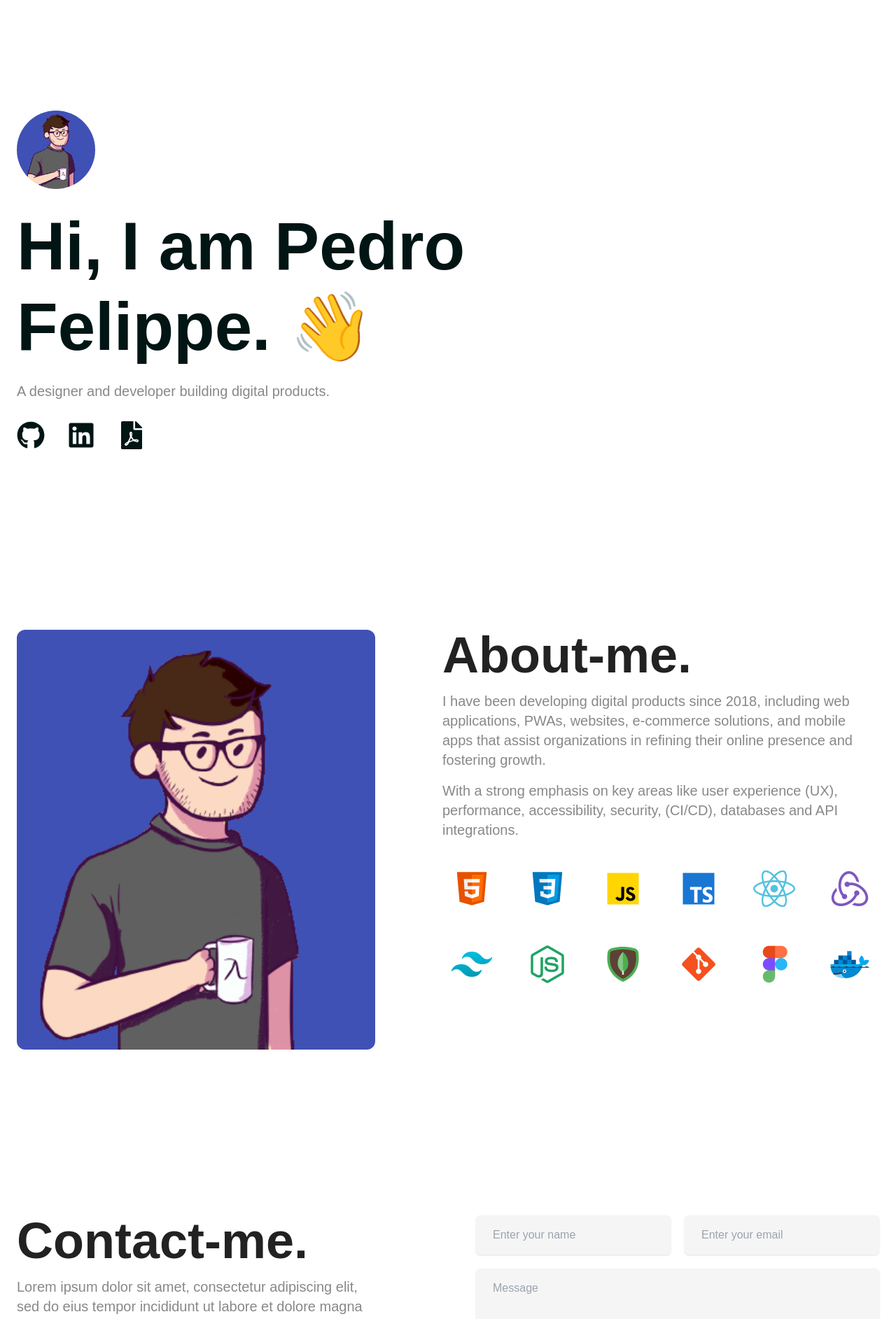
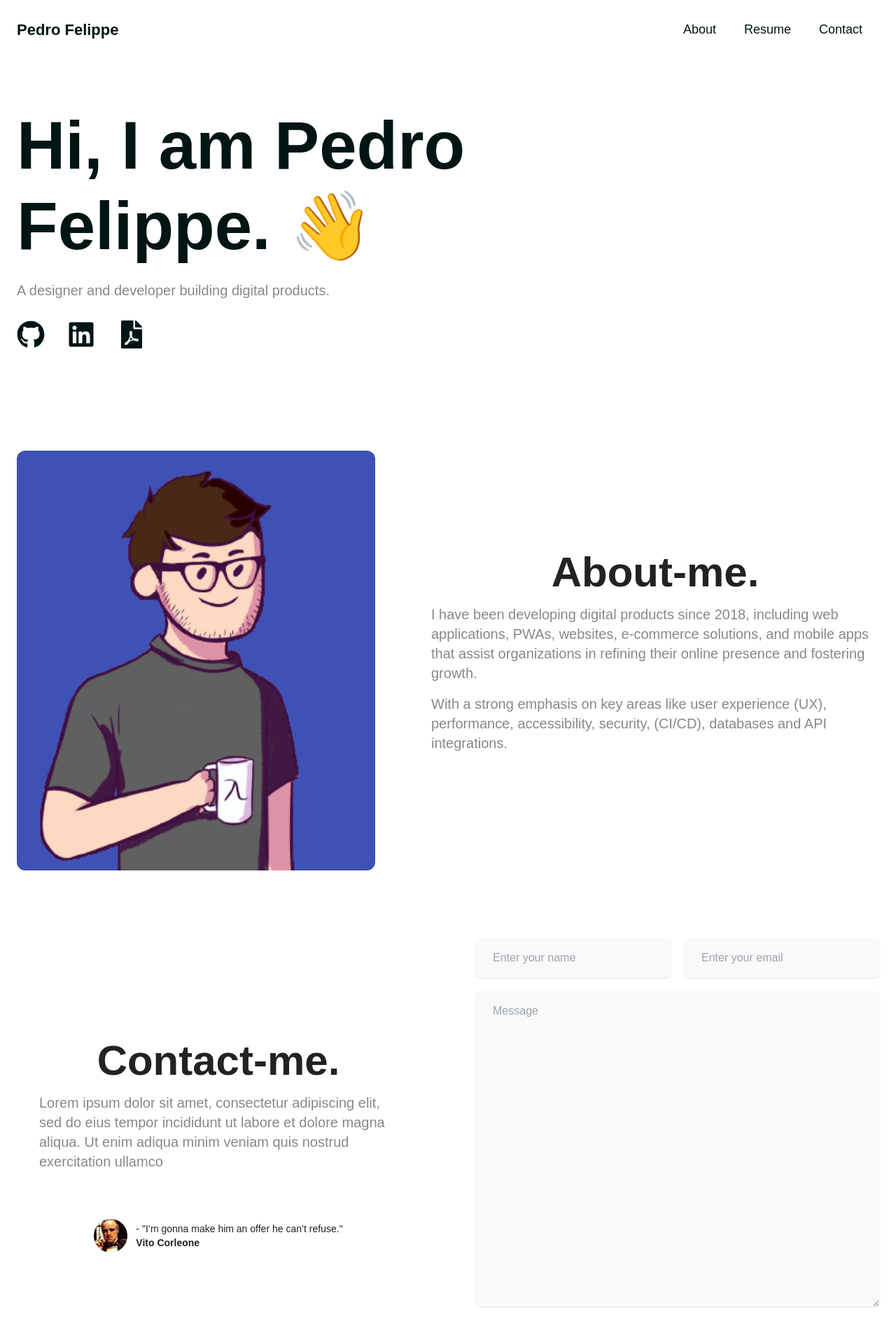
Before and after one commit to pefelippe/Portfolio, a Next.js app: page / in a window 1280 px wide. Shown: the top 1885 px of the page at 70% size. Built offline with nearby package versions, Linux system fonts and the light colour scheme.

Commit message:
refactpr

```diff
--- a/pages/_app.tsx
+++ b/pages/_app.tsx
@@ -6,12 +6,12 @@ import "../styles/globals.css";
 import type { AppProps } from "next/app";
 import Head from "next/head";
 // import Footer from "../src/components/layout/Footer";
-// import Header from "../src/components/layout/Header";
+import Header from "../src/components/layout/Header";
 export default function App({ Component, pageProps }: AppProps) {
   return (
     <motion.div
       className={`
-    overflow-x-hidden overflow-y-scroll h-screen min-h-fit min-w-[400px] mx-auto scroll-smooth w-full
+    overflow-x-hidden overflow-y-scroll h-screen min-h-fit min-w-[400px] mx-auto scroll-smooth w-full z-20
     scrollbar scrollbar-track-gray-400/20 scrollbar-thumb-blue scrollbar-track-[#929af6] overflow-hidden
      font-bricolage-grotesque bg-[##FBFFFE text-[#001514]`}
     >
@@ -24,7 +24,7 @@ export default function App({ Component, pageProps }: AppProps) {
 
       <Analytics />
 
-      {/* <Header /> */}
+      <Header />
       <Component {...pageProps} />
       {/* <Footer /> */}
     </motion.div>
--- a/pages/index.tsx
+++ b/pages/index.tsx
@@ -6,7 +6,7 @@ import HeroContent from "../src/content/HeroContent";
 
 export default function Home() {
   return (
-    <motion.div className=" flex flex-col justify-center max-lg:py-[15vh] max-lg:gap-[15vh]   mx-auto w-full  h-fit  min-h-screen  items-start  px-6 overflow-hidden">
+    <motion.div className="z-10 flex flex-col justify-center gap-[5vh] lg:gap-[10vh] pb-[10vh]  mx-auto w-full  h-fit  min-h-screen  items-start  px-6 overflow-hidden">
       <HeroContent />
       <AboutContent />
       <ContactContent />
--- a/src/components/MessageForm.tsx
+++ b/src/components/MessageForm.tsx
@@ -63,7 +63,7 @@ export default function MessageForm({}) {
               {...register("firstName", { required: true, maxLength: 50 })}
               id="first-name"
               placeholder="Enter your name"
-              className="shadow  px-6 py-4 w-full rounded-md focus:outline-none focus:ring focus:ring-blue-500 bg-[#f5f5f5]"
+              className="shadow  px-6 py-4 w-full rounded-md focus:outline-none focus:ring focus:ring-blue-500 bg-[#f9f9f9]"
             />
           </div>
           <input
@@ -71,7 +71,7 @@ export default function MessageForm({}) {
             id="email"
             placeholder="Enter your email"
             type="email"
-            className="shadow  px-6 py-4 w-full rounded-md focus:outline-none focus:ring focus:ring-blue-500 bg-[#f5f5f5]"
+            className="shadow  px-6 py-4 w-full rounded-md focus:outline-none focus:ring focus:ring-blue-500 bg-[#f9f9f9]"
           />
         </div>
 
@@ -80,7 +80,7 @@ export default function MessageForm({}) {
           id="message"
           placeholder="Message"
           className="  px-6 py-4  rounded-md
-            focus:outline-none focus:ring focus:ring-blue-500 min-h-[250px] lg:min-h-[450px] shadow  bg-[#f5f5f5]"
+            focus:outline-none focus:ring focus:ring-blue-500 min-h-[250px] lg:min-h-[450px] shadow  bg-[#f9f9f9]"
         />
 
         <motion.button
--- a/src/components/layout/Header.tsx
+++ b/src/components/layout/Header.tsx
@@ -5,15 +5,13 @@ const Navbar = () => {
   const [open, setOpen] = useState(false);
 
   return (
-    <header className="flex w-full bg-[#121212] absolute z-20">
+    <header className="flex w-full   z-20 backdrop bg-white px-6">
       <div className="flex w-full max-w-7xl mx-auto items-center justify-between">
         <Link href="/#" className="block w-full py-3">
-          <p className="hidden dark:block w-60  text-white text-xl text-semibold">
-            Pedro Felippe
-          </p>
+          <p className="  text-[22px] font-semibold">Pedro Felippe</p>
         </Link>
 
-        <div className="relative flex items-center ml-auto justify-between px-4 text-white">
+        <div className="relative flex items-center ml-auto justify-between ">
           <button
             onClick={() => setOpen(!open)}
             id="navbarToggler"
@@ -32,11 +30,10 @@ const Navbar = () => {
               !open && "hidden"
             } `}
           >
-            <ul className="block lg:flex w-fit">
-              <ListItem NavLink="/#">Home</ListItem>
-              <ListItem NavLink="/#">Payment</ListItem>
-              <ListItem NavLink="/#">About</ListItem>
-              <ListItem NavLink="/#">Blog</ListItem>
+            <ul className="block lg:flex w-fit gap-10 ">
+              <ListItem NavLink="/#about">About</ListItem>
+              <ListItem NavLink="/#">Resume</ListItem>
+              <ListItem NavLink="/#">Contact</ListItem>
             </ul>
           </nav>
         </div>
@@ -53,7 +50,7 @@ const ListItem = ({ children, NavLink }: any) => {
       <li>
         <a
           href={NavLink}
-          className="flex py-2 text-base font-medium text-white hover:text-dark dark:text-dark-6 dark:hover:text-white lg:ml-12 lg:inline-flex"
+          className="flex py-2   lg:inline-flex font-medium text-lg"
         >
           {children}
         </a>
--- a/src/content/AboutContent.tsx
+++ b/src/content/AboutContent.tsx
@@ -1,12 +1,10 @@
 /* eslint-disable react/no-unescaped-entities */
 import { motion } from "framer-motion";
 
-import Skills from "../components/Skills";
-
 function AboutContent() {
   return (
-    <motion.div className="flex flex-col justify-center gap-12 w-full mx-auto  max-w-7xl lg:h-screen items-start   ">
-      <div className="flex gap-6 lg:gap-12 xl:gap-24 items-center relative  max-lg:flex-col ">
+    <motion.div className="flex flex-col justify-center gap-12 w-full mx-auto  max-w-7xl min-h-[50vh] max-lg:py-5 lg:min-h-[70vh] max-lg:text-center items-center lg:items-start    ">
+      <div className="flex gap-6 lg:gap-12 xl:gap-20 items-center relative  max-lg:flex-col ">
         <motion.img
           initial={{ opacity: 0, x: -75 }}
           animate={{ opacity: 1, x: 0 }}
@@ -24,9 +22,9 @@ function AboutContent() {
           initial={{ opacity: 0, y: -75 }}
           animate={{ opacity: 1, y: 0 }}
           transition={{ duration: 0.75 }}
-          className="relative text-[#888]  font-extralight text-xl  gap-4 flex flex-col  h-full w-full"
+          className="relative text-[#888]  font-extralight text-xl  gap-4 flex flex-col  h-full w-full items-center lg:max-w-2xl"
         >
-          <h1 className="text-5xl lg:text-7xl text-[#222222] font-bold leading-[1.2]">
+          <h1 className="text-4xl lg:text-6xl text-[#222222] font-bold leading-[1.2]">
             About-me.
           </h1>
 
@@ -44,7 +42,7 @@ function AboutContent() {
             </span>
             .
           </p>
-          <Skills />
+          {/* <Skills /> */}
         </motion.div>
       </div>
     </motion.div>
--- a/src/content/ContactContent.tsx
+++ b/src/content/ContactContent.tsx
@@ -9,29 +9,30 @@ function Contact() {
       initial={{ opacity: 0, y: 50 }}
       whileInView={{ opacity: 1, y: 0 }}
       transition={{ duration: 0.5 }}
-      className="mx-auto flex flex-col w-full items-center lg:items-start  justify-center max-w-7xl gap-4 h-fit lg:min-h-screen my-10"
+      className="mx-auto flex flex-col w-full max-lg:text-center items-center lg:items-start max-lg:py-5 justify-center max-w-7xl gap-4 h-fit lg:min-h-[80vh]"
     >
-      <div className="w-full flex justify-between gap-6 lg:gap-20 max-lg:flex-col items-center lg:items-start">
-        <div className="flex flex-col justify-between lg:max-w-xl w-full">
-          <div className="w-full lg:max-w-xl  text-[#888] text-xl gap-4 flex flex-col mb-4">
-            <h1 className="text-5xl lg:text-7xl  font-bold leading-[1.2] text-[#222222] ">
+      <div className="relative h-full w-full flex justify-between gap-6 lg:gap-20 max-lg:flex-col items-center ">
+        <div className="relative flex flex-col justify-center lg:max-w-xl w-full h-full ">
+          <div className="w-full lg:max-w-2xl  text-[#888] text-xl gap-4 flex flex-col items-center mb-4">
+            <h1 className="text-4xl lg:text-6xl  font-bold leading-[1.2] text-[#222222] ">
               Contact-me.
             </h1>
-            <h3 className="w-full xl:max-w-lg">
+
+            <h3 className="w-full xl:max-w-lg lg:mb-10">
               Lorem ipsum dolor sit amet, consectetur adipiscing elit, sed do
               eius tempor incididunt ut labore et dolore magna aliqua. Ut enim
               adiqua minim veniam quis nostrud exercitation ullamco
             </h3>
           </div>
 
-          <div className="flex gap-3  rounded-full text-[#222222] py-3 ">
+          <div className="flex gap-3  rounded-full text-[#222222] py-3 mx-auto ">
             <motion.img
               src="/assets/vito.jpg"
               alt="me"
               className="rounded-full h-12 w-12"
             />
             <div className="flex flex-col justify-center ">
-              <h3 className="font-medium text-sm">
+              <h3 className="font-medium text-sm lg:text-md">
                 - "I’m gonna make him an offer he can’t refuse."
               </h3>
               <h3 className="font-bold text-sm">Vito Corleone</h3>
--- a/src/content/HeroContent.tsx
+++ b/src/content/HeroContent.tsx
@@ -6,17 +6,9 @@ import Links from "../components/Links";
 export default function About() {
   return (
     <motion.div
-      className="flex  w-full  text-start flex-col h-[40vh] lg:h-screen max-lg:text-center
+      className="flex  w-full  text-start flex-col h-[50vh] lg:h-[60vh] max-lg:text-center
     justify-center items-center lg:items-start gap-4 lg:gap-6 max-w-7xl mx-auto"
     >
-      <motion.img
-        initial={{ opacity: 0, y: -25 }}
-        animate={{ opacity: 1, y: 0 }}
-        transition={{ duration: 0.75, delay: 1 }}
-        src="/assets/avatar-pdr.png"
-        alt="me"
-        className=" object-cover rounded-full w-28"
-      />
       <motion.span
         initial={{ opacity: 0, x: -75 }}
         animate={{ opacity: 1, x: 0 }}
```
